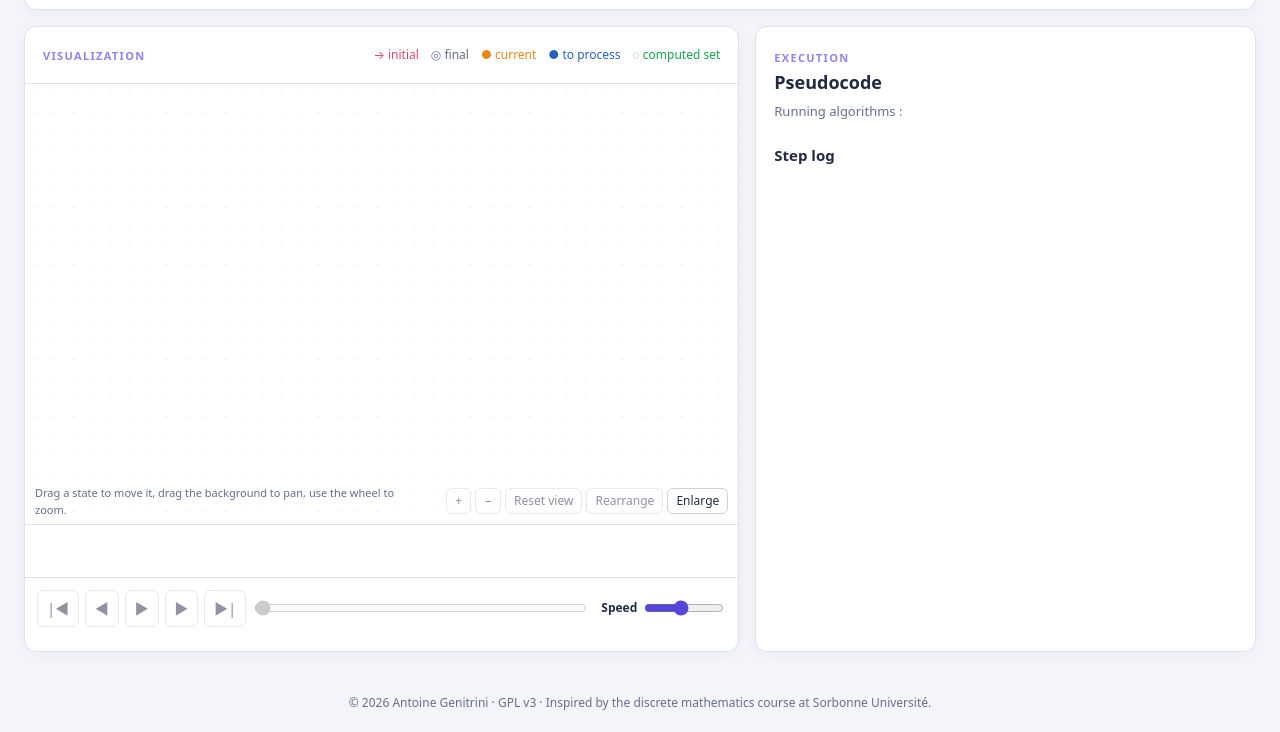
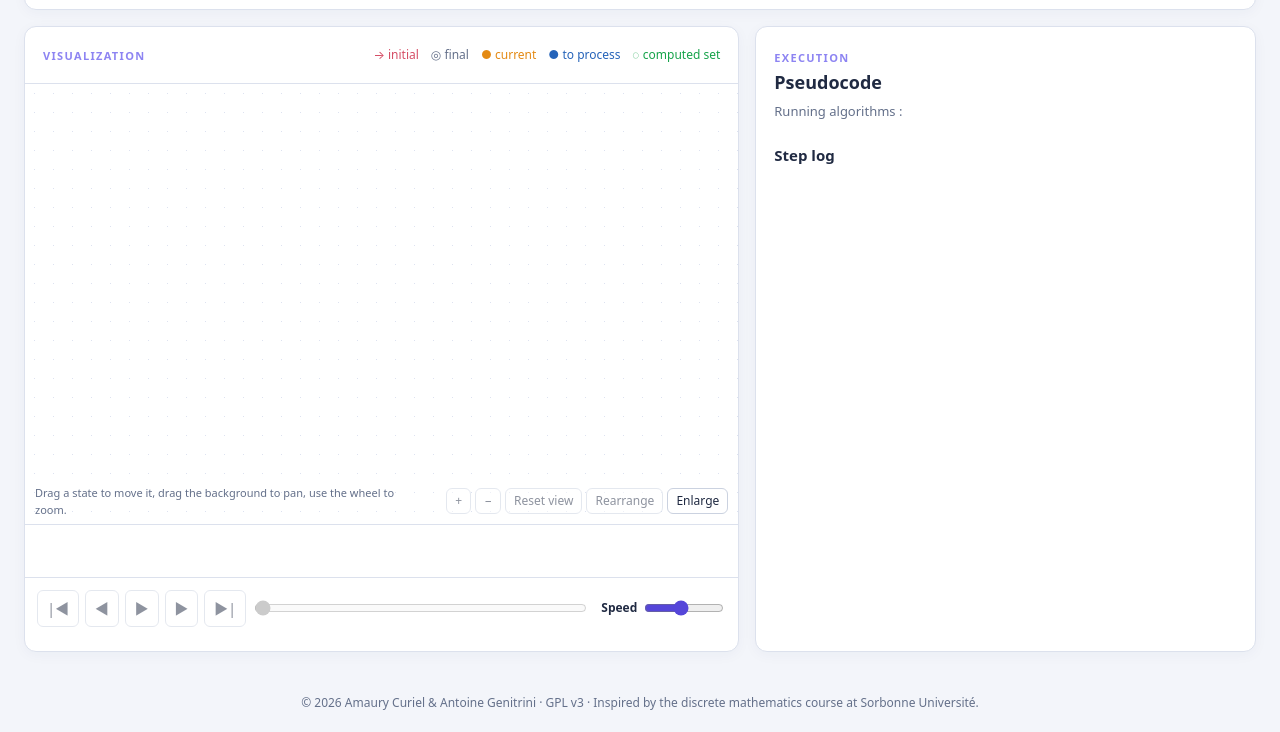
Before and after one commit to agenitrini/dynamic-automaton, a plain HTML site: page index.html in a window 1280 px wide. Shown: the part 548-1280 px from the top of the page. Drawn offline with Linux system fonts and the light colour scheme.

Commit message:
ajout amaury

```diff
--- a/i18n.js
+++ b/i18n.js
@@ -35,7 +35,7 @@
       copied: 'Résultat copié dans A ; choisissez une opération.',
       previous: 'La visualisation précédente reste affichée.',
       switchLanguage: 'Switch to English',
-      footer: '© 2026 Antoine Genitrini · GPL v3 · Inspiré du cours de mathématiques discrètes de Sorbonne Université.',
+      footer: '© 2026 Amaury Curiel & Antoine Genitrini · GPL v3 · Inspiré du cours de mathématiques discrètes de Sorbonne Université.',
       editControlsA: 'Outils d’édition de A', editControlsB: 'Outils d’édition de B',
       addStateBtn: '+ État', addTransBtn: '+ Transition',
       editStateTitle: 'État', editTransTitle: 'Transition',
@@ -99,7 +99,7 @@
       copied: 'Result copied to A; choose an operation.',
       previous: 'The previous visualization remains displayed.',
       switchLanguage: 'Passer en français',
-      footer: '© 2026 Antoine Genitrini · GPL v3 · Inspired by the discrete mathematics course at Sorbonne Université.',
+      footer: '© 2026 Amaury Curiel & Antoine Genitrini · GPL v3 · Inspired by the discrete mathematics course at Sorbonne Université.',
       editControlsA: 'Editing tools for A', editControlsB: 'Editing tools for B',
       addStateBtn: '+ State', addTransBtn: '+ Transition',
       editStateTitle: 'State', editTransTitle: 'Transition',
```
Also changed, not shown: index.html (+1 -1 lines).
